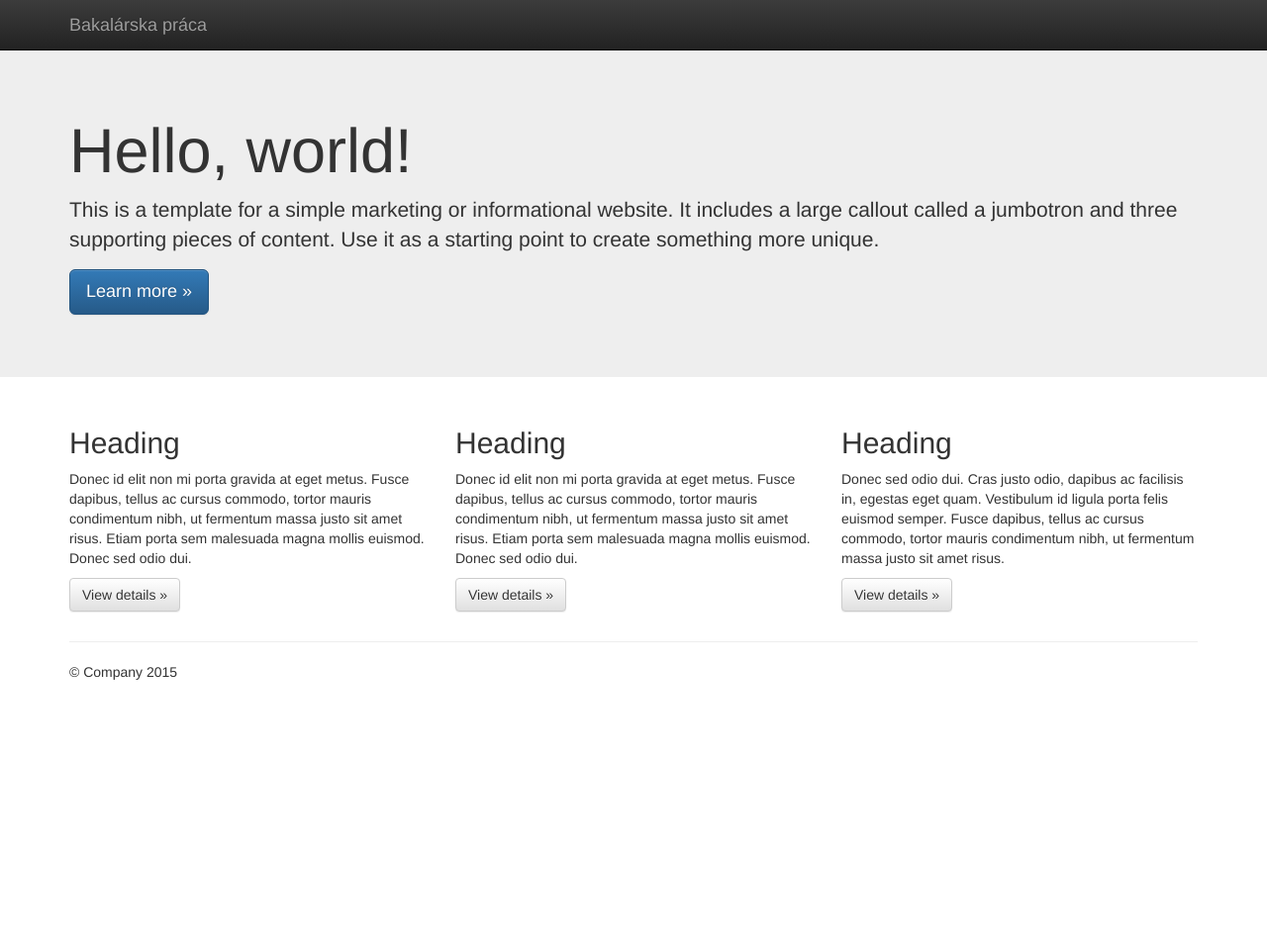
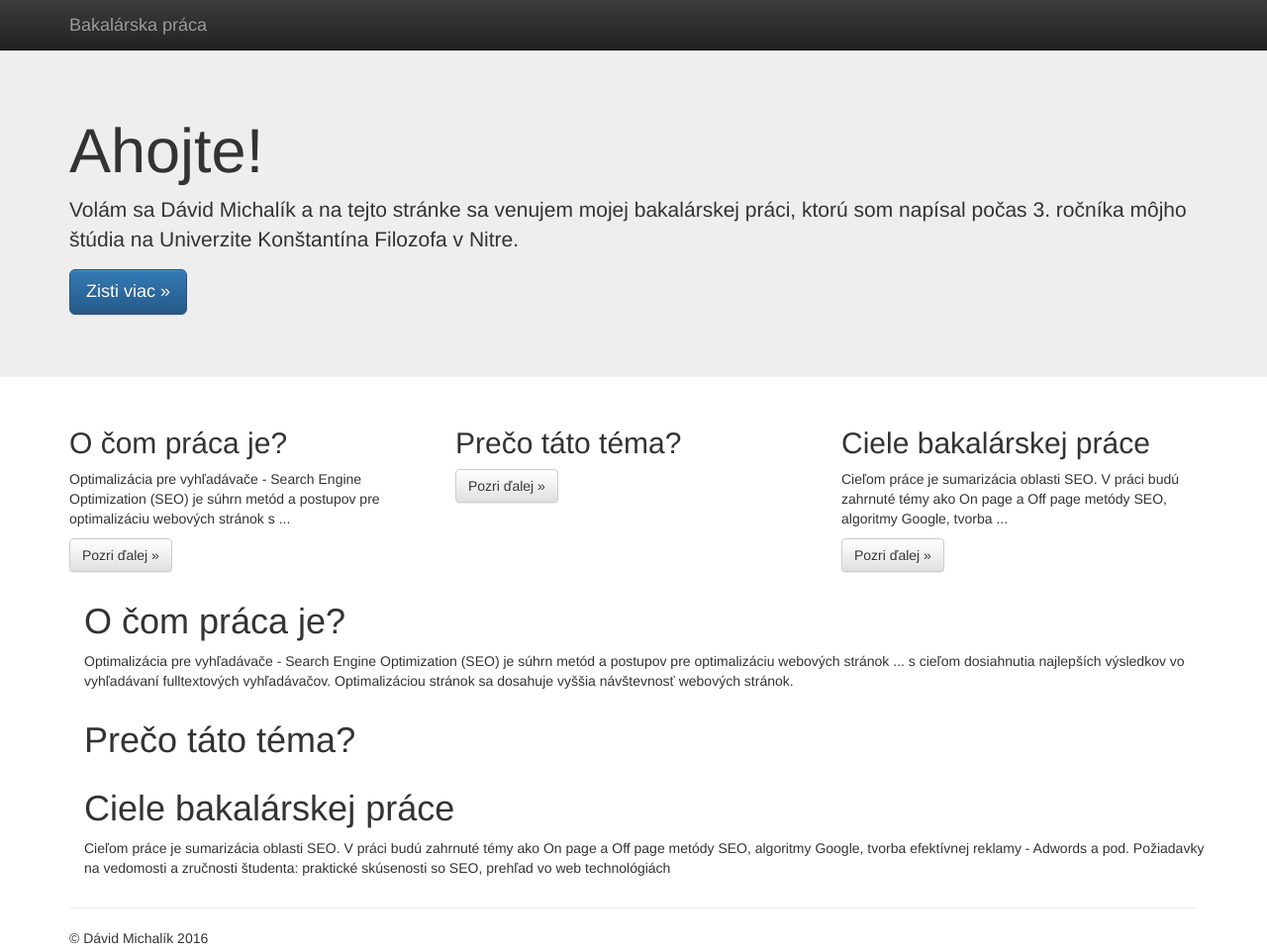
Before and after one commit to davidmichalik/Povinn-zadanie-B---Str-nka-8.5.2016-, a website: page public_html/index.html in a window 1280 px wide. Shown: the whole page at 99% size. Before the commit the page ends 800 px from the top, so only its background shows below. Drawn offline with nearby package versions, Linux system fonts and the light colour scheme.

Commit message:
pridany obsah do sablony

```diff
--- a/public_html/index.html
+++ b/public_html/index.html
@@ -55,36 +55,55 @@
     <!-- Main jumbotron for a primary marketing message or call to action -->
     <div class="jumbotron">
       <div class="container">
-        <h1>Hello, world!</h1>
-        <p>This is a template for a simple marketing or informational website. It includes a large callout called a jumbotron and three supporting pieces of content. Use it as a starting point to create something more unique.</p>
-        <p><a class="btn btn-primary btn-lg" href="#" role="button">Learn more &raquo;</a></p>
+        <h1>Ahojte!</h1>
+        <p>Volám sa Dávid Michalík a na tejto stránke sa venujem mojej bakalárskej práci, ktorú som napísal počas 3. ročníka môjho štúdia na Univerzite Konštantína Filozofa v Nitre.</p>
+        <p><a class="btn btn-primary btn-lg" href="#navigation" role="button">Zisti viac &raquo;</a></p>
       </div>
     </div>
 
-    <div class="container">
+    <div class="container" id="navigation">
       <!-- Example row of columns -->
       <div class="row">
         <div class="col-md-4">
-          <h2>Heading</h2>
-          <p>Donec id elit non mi porta gravida at eget metus. Fusce dapibus, tellus ac cursus commodo, tortor mauris condimentum nibh, ut fermentum massa justo sit amet risus. Etiam porta sem malesuada magna mollis euismod. Donec sed odio dui. </p>
-          <p><a class="btn btn-default" href="#" role="button">View details &raquo;</a></p>
+          <h2>O čom práca je?</h2>
+          <p>Optimalizácia pre vyhľadávače - Search Engine Optimization (SEO) je súhrn metód a postupov pre optimalizáciu webových stránok s ...</p>
+          <p><a class="btn btn-default" href="#ocom" role="button">Pozri ďalej &raquo;</a></p>
         </div>
         <div class="col-md-4">
-          <h2>Heading</h2>
-          <p>Donec id elit non mi porta gravida at eget metus. Fusce dapibus, tellus ac cursus commodo, tortor mauris condimentum nibh, ut fermentum massa justo sit amet risus. Etiam porta sem malesuada magna mollis euismod. Donec sed odio dui. </p>
-          <p><a class="btn btn-default" href="#" role="button">View details &raquo;</a></p>
+          <h2>Prečo táto téma?</h2>
+          <p></p>
+          <p><a class="btn btn-default" href="#preco" role="button">Pozri ďalej &raquo;</a></p>
        </div>
         <div class="col-md-4">
-          <h2>Heading</h2>
-          <p>Donec sed odio dui. Cras justo odio, dapibus ac facilisis in, egestas eget quam. Vestibulum id ligula porta felis euismod semper. Fusce dapibus, tellus ac cursus commodo, tortor mauris condimentum nibh, ut fermentum massa justo sit amet risus.</p>
-          <p><a class="btn btn-default" href="#" role="button">View details &raquo;</a></p>
+          <h2>Ciele bakalárskej práce</h2>
+          <p>Cieľom práce je sumarizácia oblasti SEO. V práci budú zahrnuté témy ako On page a Off page metódy SEO, algoritmy Google, tvorba ...</p>
+          <p><a class="btn btn-default" href="#ciele" role="button">Pozri ďalej &raquo;</a></p>
         </div>
       </div>
+
+      <div class="container" id="ocom">
+          <h1>O čom práca je?</h1>
+          <p>Optimalizácia pre vyhľadávače - Search Engine Optimization (SEO) je súhrn metód a postupov pre optimalizáciu webových stránok ... s cieľom dosiahnutia najlepších výsledkov vo vyhľadávaní fulltextových vyhľadávačov. Optimalizáciou stránok sa dosahuje vyššia návštevnosť webových stránok.</p>
+      </div>
+
+      <div class="container" id="preco">
+          <h1>Prečo táto téma?</h1>
+          <p></p>
+      </div>
+
+      <div class="container" id="ciele">
+          <h1>Ciele bakalárskej práce</h1>
+          <p>Cieľom práce je sumarizácia oblasti SEO. V práci budú zahrnuté témy ako On page a Off page metódy SEO, algoritmy Google, tvorba efektívnej reklamy -  Adwords  a pod.
+Požiadavky na vedomosti a zručnosti študenta:
+praktické skúsenosti so SEO, prehľad vo web technológiách</p>
+      </div>
+
+
 
       <hr>
 
       <footer>
-        <p>&copy; Company 2015</p>
+        <p>&copy; Dávid Michalík 2016</p>
       </footer>
     </div> <!-- /container -->        <script src="//ajax.googleapis.com/ajax/libs/jquery/1.11.2/jquery.js"></script>
         <script>window.jQuery || document.write('<script src="js/vendor/jquery-1.11.2.js"><\/script>')</script>
@@ -94,13 +113,13 @@
         <script src="js/main.js"></script>
 
         <!-- Google Analytics: change UA-XXXXX-X to be your site's ID. -->
-        <script>
+        <!-- <script>
             (function(b,o,i,l,e,r){b.GoogleAnalyticsObject=l;b[l]||(b[l]=
             function(){(b[l].q=b[l].q||[]).push(arguments)});b[l].l=+new Date;
             e=o.createElement(i);r=o.getElementsByTagName(i)[0];
             e.src='//www.google-analytics.com/analytics.js';
             r.parentNode.insertBefore(e,r)}(window,document,'script','ga'));
             ga('create','UA-XXXXX-X','auto');ga('send','pageview');
-        </script>
+        </script> -->
     </body>
 </html>
```
